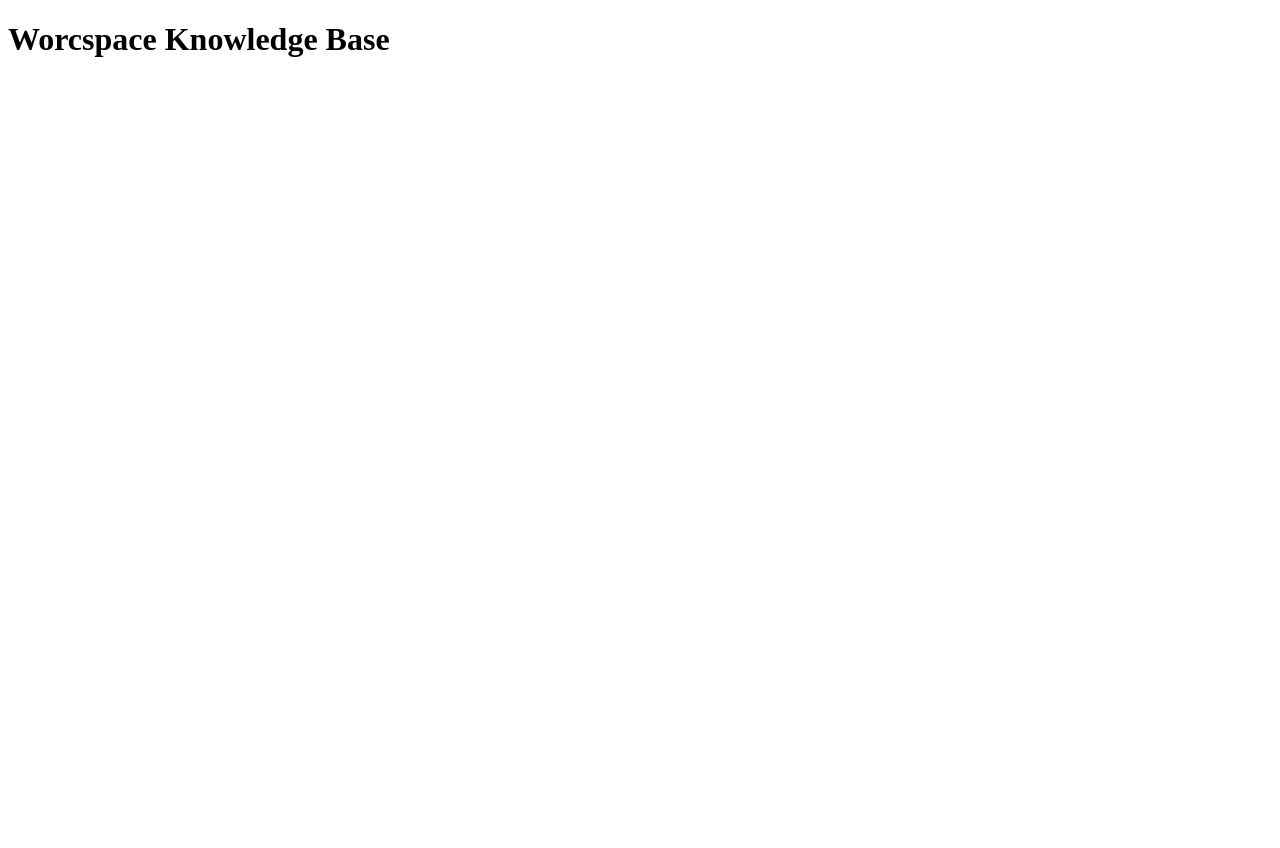
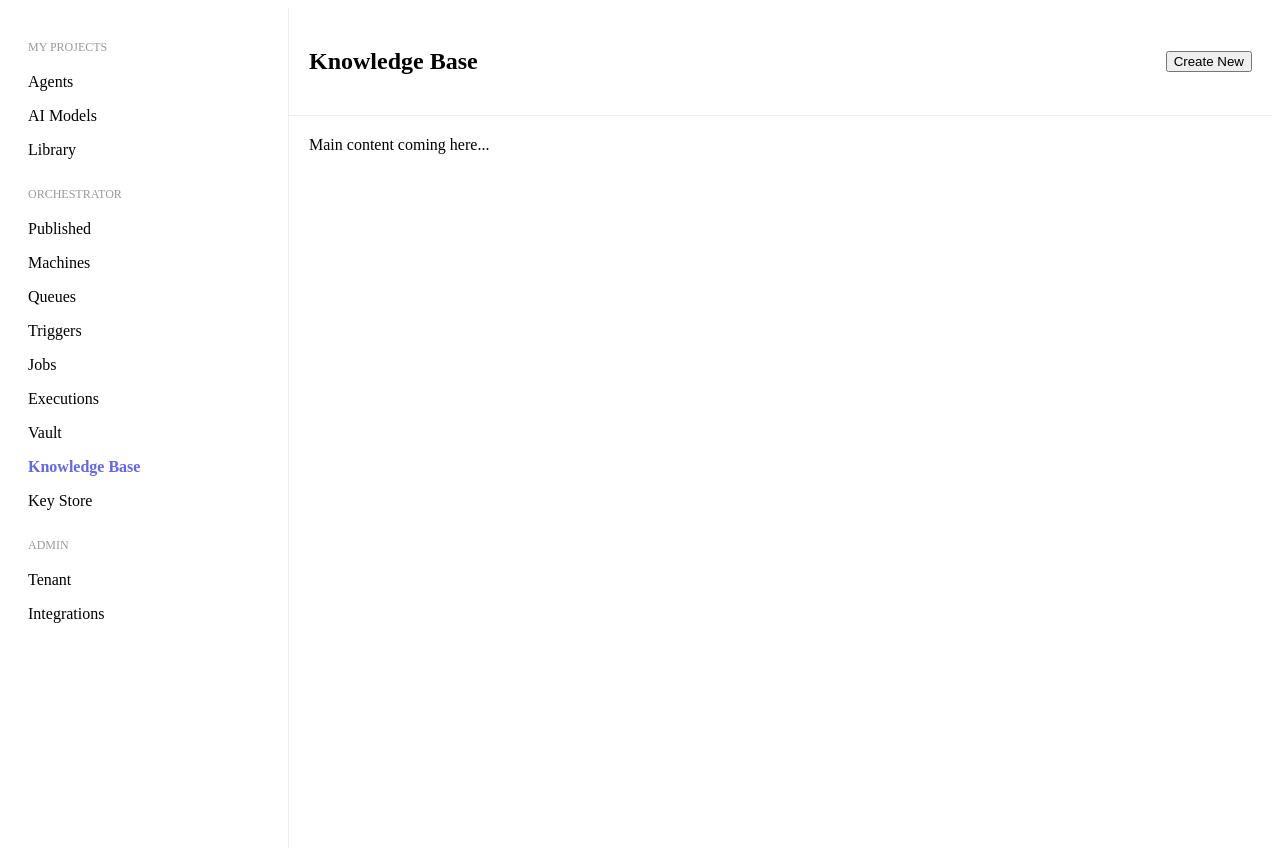
Before and after one commit to faizaneqbal/worcspace-kb, a React (Vite) app: page / in a window 1280 px wide. Before the commit the page ends 800 px from the top, so only its background shows below. Built offline with nearby package versions, Linux system fonts and the light colour scheme.

Commit message:
Added Sidebar and Navbar with basic layout structure

```diff
--- a/src/App.jsx
+++ b/src/App.jsx
@@ -1,10 +1,30 @@
-// App.jsx - This is the ROOT component of our app
-// Think of it as the main container that holds everything
+// App.jsx - Main container of our app
+// We import components and arrange them here like puzzle pieces
+
+import Sidebar from './components/Sidebar'
+import Navbar from './components/Navbar'
 
 function App() {
   return (
-    <div>
-      <h1>Worcspace Knowledge Base</h1>
+    // This div makes Sidebar and main content sit side by side
+    <div style={{ display: 'flex', height: '100vh' }}>
+
+      {/* Left side - Sidebar */}
+      <Sidebar />
+
+      {/* Right side - Main content (empty for now) */}
+      <div style={{ flex: 1, display: 'flex', flexDirection: 'column' }}>
+
+  {/* Navbar (top) */}
+  <Navbar />
+
+  {/* Main Content (below navbar) */}
+  <div style={{ padding: '20px' }}>
+    Main content coming here...
+  </div>
+
+</div>
+
     </div>
   )
 }
--- /dev/null
+++ b/src/components/Navbar.jsx
@@ -0,0 +1,24 @@
+// Navbar.jsx - Top bar of the application
+// This will later contain search, buttons, etc.
+
+function Navbar() {
+  return (
+    <div style={{
+      padding: '20px',
+      borderBottom: '1px solid #eee',
+      display: 'flex',
+      justifyContent: 'space-between',
+      alignItems: 'center'
+    }}>
+
+      {/* Left side - Title */}
+      <h2>Knowledge Base</h2>
+
+      {/* Right side - Placeholder for future actions */}
+      <button>Create New</button>
+
+    </div>
+  )
+}
+
+export default Navbar
--- /dev/null
+++ b/src/components/Sidebar.jsx
@@ -0,0 +1,41 @@
+// Sidebar.jsx - This is the left navigation panel
+// It shows all the menu items like Agents, AI Models etc.
+
+function Sidebar() {
+  return (
+    <div style={{ width: '240px', height: '100vh', borderRight: '1px solid #eee', padding: '20px' }}>
+
+      {/* MY PROJECTS section */}
+      <p style={{ fontSize: '12px', color: '#999', marginBottom: '10px' }}>MY PROJECTS</p>
+      <ul style={{ listStyle: 'none', padding: 0, margin: 0 }}>
+        <li style={{ padding: '8px 0' }}>Agents</li>
+        <li style={{ padding: '8px 0' }}>AI Models</li>
+        <li style={{ padding: '8px 0' }}>Library</li>
+      </ul>
+
+      {/* ORCHESTRATOR section */}
+      <p style={{ fontSize: '12px', color: '#999', margin: '20px 0 10px' }}>ORCHESTRATOR</p>
+      <ul style={{ listStyle: 'none', padding: 0, margin: 0 }}>
+        <li style={{ padding: '8px 0' }}>Published</li>
+        <li style={{ padding: '8px 0' }}>Machines</li>
+        <li style={{ padding: '8px 0' }}>Queues</li>
+        <li style={{ padding: '8px 0' }}>Triggers</li>
+        <li style={{ padding: '8px 0' }}>Jobs</li>
+        <li style={{ padding: '8px 0' }}>Executions</li>
+        <li style={{ padding: '8px 0' }}>Vault</li>
+        <li style={{ padding: '8px 0', color: '#6366f1', fontWeight: 'bold' }}>Knowledge Base</li>
+        <li style={{ padding: '8px 0' }}>Key Store</li>
+      </ul>
+
+      {/* ADMIN section */}
+      <p style={{ fontSize: '12px', color: '#999', margin: '20px 0 10px' }}>ADMIN</p>
+      <ul style={{ listStyle: 'none', padding: 0, margin: 0 }}>
+        <li style={{ padding: '8px 0' }}>Tenant</li>
+        <li style={{ padding: '8px 0' }}>Integrations</li>
+      </ul>
+
+    </div>
+  )
+}
+
+export default Sidebar
```
